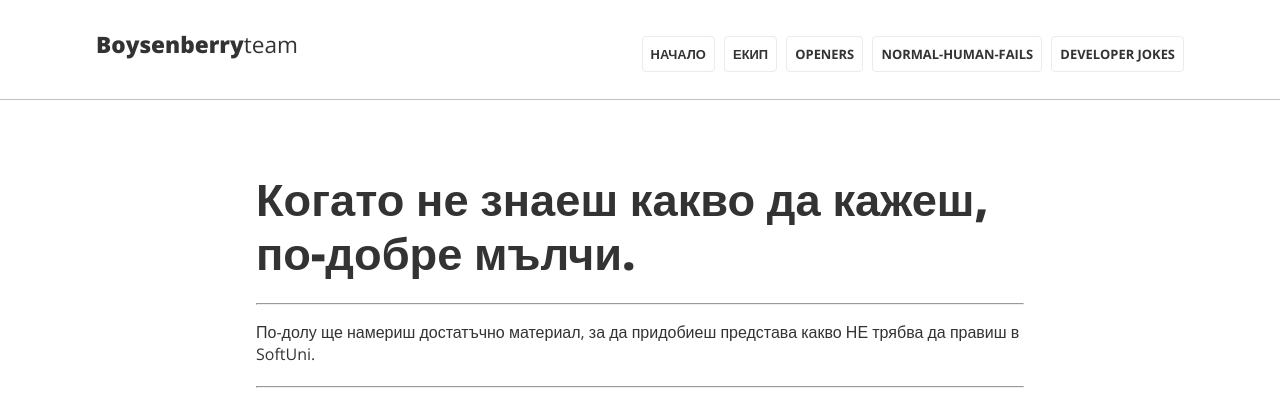
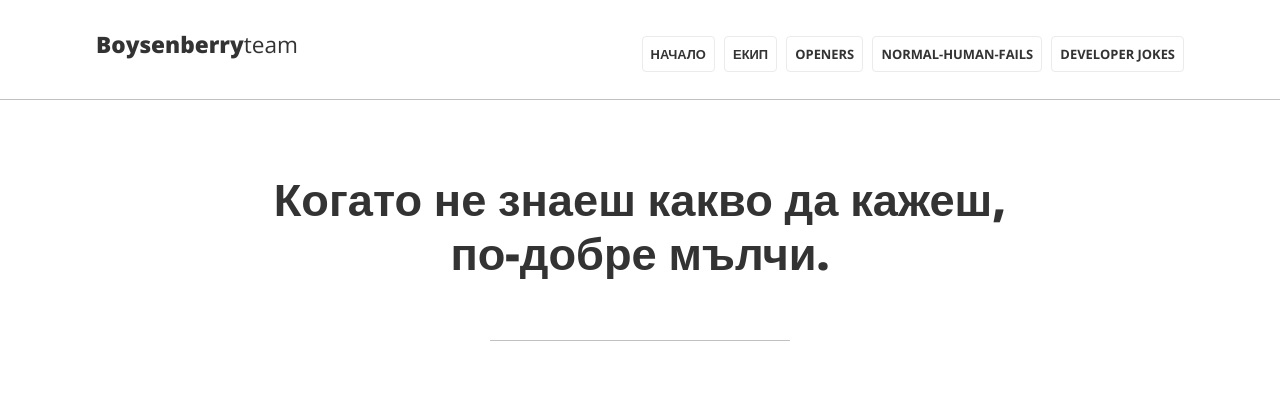
Before and after one commit to TeamBOYSENBERRY/BOYSENBERRY, a PHP site: page /fails.php in a window 1280 px wide. Shown: the top 393 px of the page. Run offline with PHP 8.4, Linux system fonts and the light colour scheme; style sheets or scripts are compiled from the project's sources; some libraries are stand-ins or nearby versions.

Commit message:
Styled the header and the iframe elements in fails.php.

```diff
--- a/css/_helpers.scss
+++ b/css/_helpers.scss
@@ -0,0 +1,3 @@
+.center-text{
+	text-align: center;
+}
--- a/css/style.css
+++ b/css/style.css
@@ -452,6 +452,12 @@ a {
   background: #ff4e00;
   /* Gecko Browsers */ }
 
+hr {
+  width: 300px;
+  border: 0;
+  border-bottom: 1px solid #c1c1c1;
+  margin: 60px auto; }
+
 /**
 * Code block:: The grid
 *
@@ -530,6 +536,9 @@ a {
 
   .span_1_of_12, .span_2_of_12, .span_3_of_12, .span_4_of_12, .span_5_of_12, .span_6_of_12, .span_7_of_12, .span_8_of_12, .span_9_of_12, .span_10_of_12, .span_11_of_12, .span_12_of_12 {
     width: 100%; } }
+.center-text {
+  text-align: center; }
+
 /**
 * Code block:: Layout
 *
@@ -644,6 +653,12 @@ a {
 .main-content {
   margin-top: 100px;
   margin-bottom: 100px; }
+  .main-content iframe {
+    width: 100%;
+    height: 400px;
+    margin-bottom: 60px; }
+    .main-content iframe:last-child {
+      margin-bottom: 0; }
 
 .info-row {
   margin-bottom: 30px;
```
Also changed, not shown: css/_layout.scss (+10 -0 lines), 1 other file.
